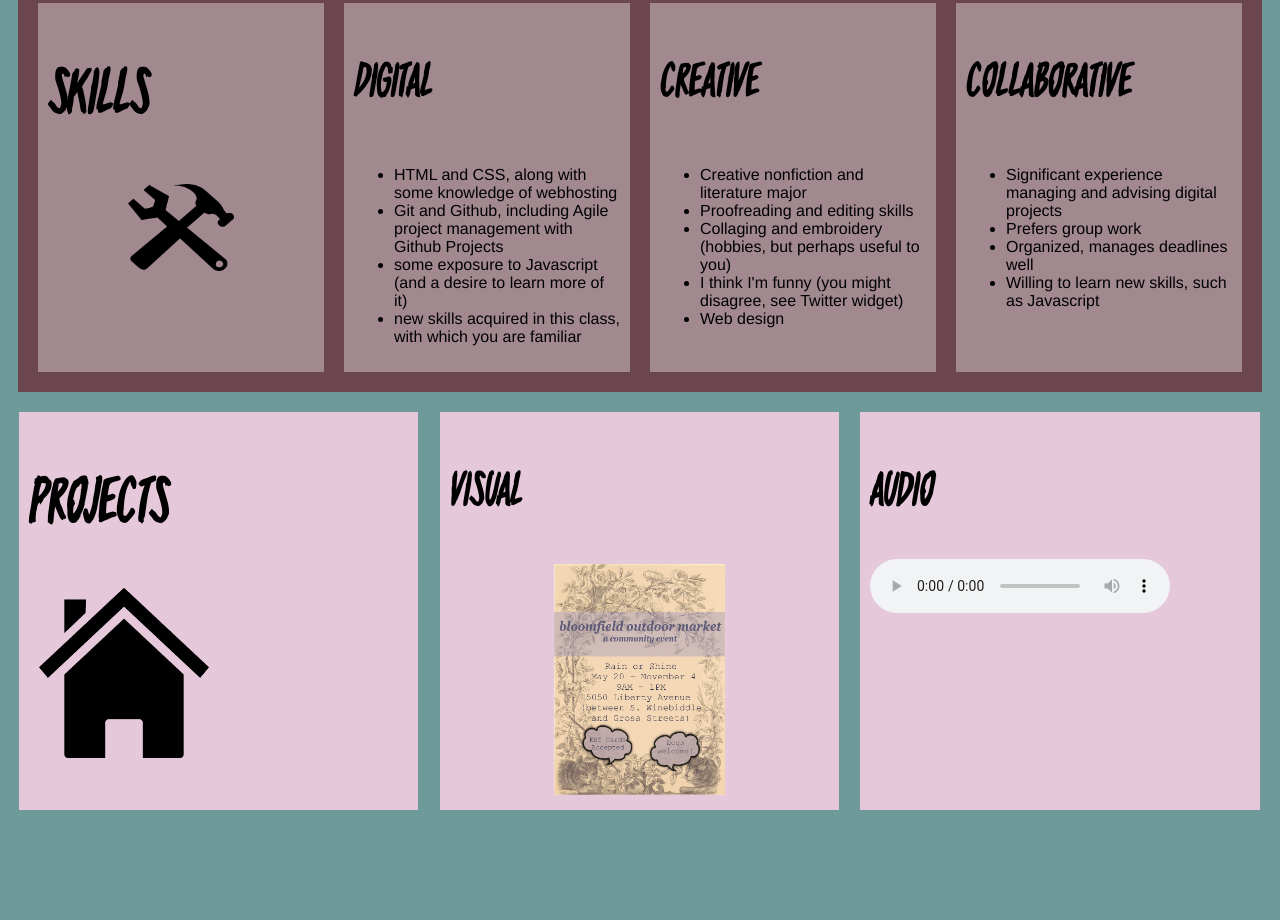
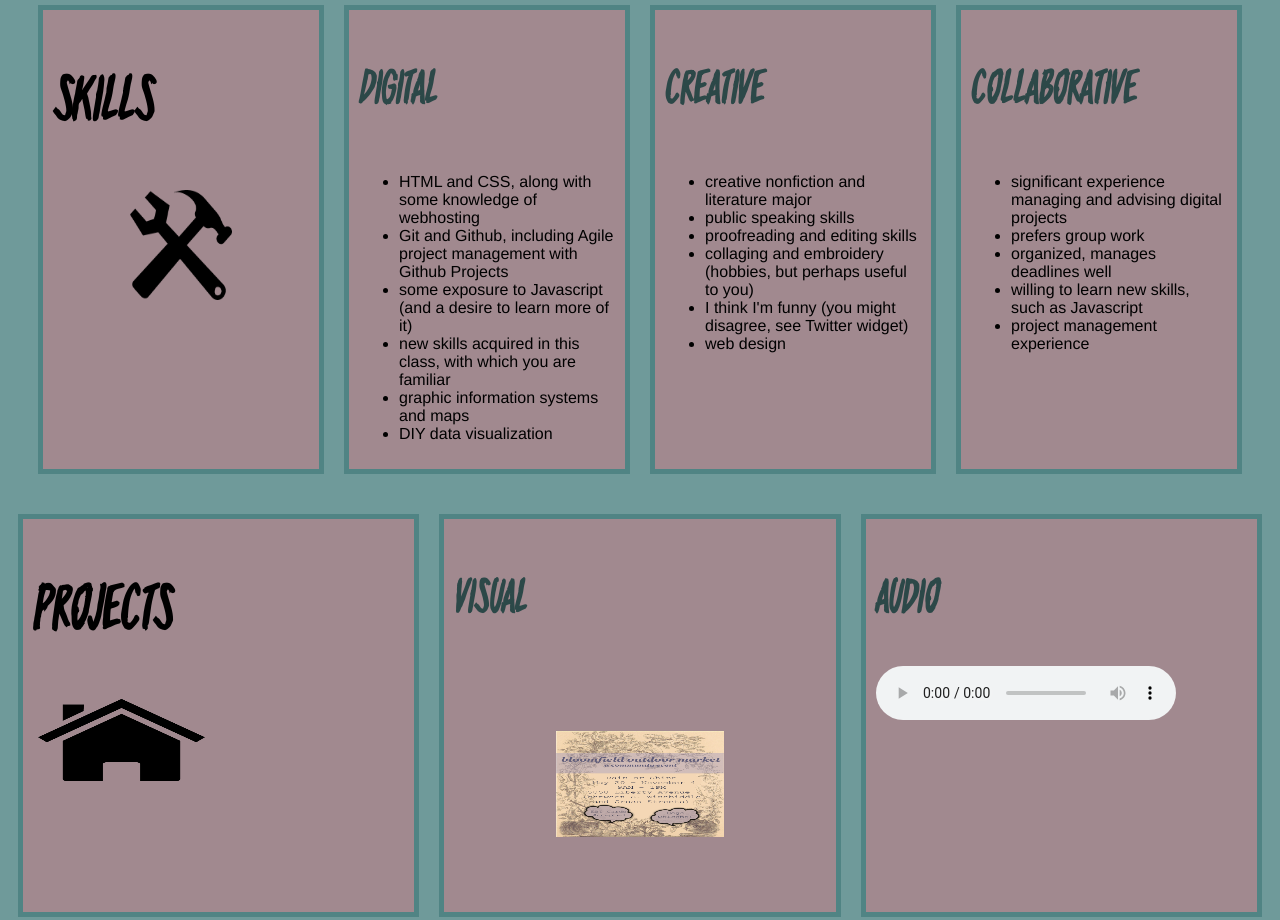
Before and after one commit to gabikeane/digcomp, a plain HTML site: page docs/index.html in a window 1280 px wide. Shown: the part 1039-1959 px from the top of the page. Before the commit the page ends 1867 px from the top, so only its background shows below. Drawn offline with Linux system fonts and the light colour scheme.

Commit message:
finishing touches and reflection

```diff
--- a/docs/index.html
+++ b/docs/index.html
@@ -29,7 +29,7 @@
             </ul>
         </div>
         <div class="body-block">
-            <h2>Photos</h2>
+            <h3>Photos</h3>
             <div class="img-block">
             <img src="dutch.jpg" alt="a large dog, licking his nose, in the back seat of a car" />
             <img src="friends.JPG" alt="four friends on a sunny day" />
@@ -37,7 +37,7 @@
             <img src="woodstreet.JPG" alt="a young person glances over her shoulder in front of a large, green projection at an art gallery" /></div>
         </div>
         <div class="body-block">
-            <h2>Tweets</h2>
+            <h3>Tweets</h3>
             <a class="twitter-timeline" data-height="300" href="https://twitter.com/gabikeane353?ref_src=twsrc%5Etfw">Tweets by Gabi Keane</a> <script async src="//platform.twitter.com/widgets.js" charset="utf-8"></script>
 
         </div></div>
@@ -60,26 +60,30 @@
                     <li>Git and Github, including Agile project management with Github Projects</li>
                     <li>some exposure to Javascript (and a desire to learn more of it)</li>
                     <li>new skills acquired in this class, with which you are familiar</li>
+                    <li>graphic information systems and maps</li>
+                    <li>DIY data visualization</li>
                 </ul>
 
             </div>
             <div class="list-block">
                 <h3>Creative</h3>
                 <ul>
-                    <li>Creative nonfiction and literature major</li>
-                    <li>Proofreading and editing skills</li>
-                    <li>Collaging and embroidery (hobbies, but perhaps useful to you)</li>
-                    <li>I think I'm funny (you might disagree, see Twitter widget)</li>
-                    <li>Web design</li>
+                    <li>creative nonfiction and literature major</li>
+                    <li>public speaking skills</li>
+                    <li>proofreading and editing skills</li>
+                    <li>collaging and embroidery (hobbies, but perhaps useful to you)</li>
+                    <li><emph>I</emph> think I'm funny (you might disagree, see Twitter widget)</li>
+                    <li>web design</li>
                 </ul>
             </div>
             <div class="list-block">
                 <h3>Collaborative</h3>
                 <ul>
-                    <li>Significant experience managing and advising digital projects</li>
-                    <li>Prefers group work</li>
-                    <li>Organized, manages deadlines well</li>
-                    <li>Willing to learn new skills, such as Javascript</li>
+                    <li>significant experience managing and advising digital projects</li>
+                    <li>prefers group work</li>
+                    <li>organized, manages deadlines well</li>
+                    <li>willing to learn new skills, such as Javascript</li>
+                    <li>project management experience</li>
                 </ul>
             </div>
 
@@ -87,7 +91,7 @@
         <div class="projects" id="projects">
             <div class="body-block">
                 <h2>Projects</h2>
-                <img class="house" src="home_logo_pixabay.png" alt="black logo of a house"/>
+                <a href="www.github.com/gabikeane"><img class="house" src="home_logo_pixabay.png" alt="black logo of a house"/></a>
                 <!-- Image from https://pixabay.com/en/home-house-silhouette-icon-146585/ -->
             </div>
             <div class="body-block">
@@ -103,10 +107,9 @@
                     Your browser does not support HTML audio.
                 </audio>
             </div>
-            <div class="links" id="links">
-
-            </div>
 
         </div>
+        <div><a rel="license" href="http://creativecommons.org/licenses/by-nc/4.0/"><img class="license" alt="Creative Commons License" src="https://i.creativecommons.org/l/by-nc/4.0/80x15.png" /></a><br />This work is licensed under a <a rel="license" href="http://creativecommons.org/licenses/by-nc/4.0/">Creative Commons Attribution-NonCommercial 4.0 International License</a>.</div>
+
     </body>
 </html>
--- a/docs/pitch.css
+++ b/docs/pitch.css
@@ -55,7 +55,7 @@
 h3 {
     font-family:'travellingregular', 'Helvetica', 'sans serif';
     font-size: 3em;
-    color: black;
+    color: #2C4848;
 }
 .about, .projects {
     display: flex;
@@ -65,11 +65,16 @@
 .body-block {
     width: 30%;
     height: auto;
-
+    height: auto;
+    display: flex;
+    justify-content: flex-start;
+    flex-direction: column;
     padding: 10px;
     margin: 10px;
-    background-color: #E5C9DA;
-    border: 5px #404040;
+    background-color: #A1898F;
+    border-style: solid;
+    border-width: 5px;
+    border-color: #508484;
     }
 .img-block{
     display: flex;
@@ -89,13 +94,17 @@
     padding: 10px;
     margin: 10px;
     background-color: #A1898F;
-    border: 5px #404040;
+        border-style: solid;
+    border-width: 5px;
+    border-color: #508484;
+    }
 
-}
+
+
 .skills {
     padding: 10px;
     margin: 10px;
-    background-color: #6C464F;
+
         display: flex;
     justify-content: space-around;
 }
@@ -111,9 +120,12 @@
     padding: 10px;
     margin: 10px;
     background-color: #A1898F;
+    border-style: solid;
+    border-width: 5px;
+    border-color: #508484;
+    }
 
 
-    }
 .tool {
     height: 25%;
     width: 40%;
@@ -122,12 +134,20 @@
     padding: 5px;
 
 }
-.house {
+.house, .audio {
 
-    display: block;
-    text-align: center;
+    margin-right: auto;
+    margin-left: auto;
     padding: 5px;
     }
+a.house:hover {
+  text-decoration: underline;
+  background-color: #CEABB1;
+}
+.license {
+    height: 20%;
+    width: 20%;
+}
 
 
 /* all colors from coolors font generator, available at https://coolors.co/6C464F-508484-c5e0d8-95849B-ceabb1 */
```
Also changed, not shown: 3 other files.
